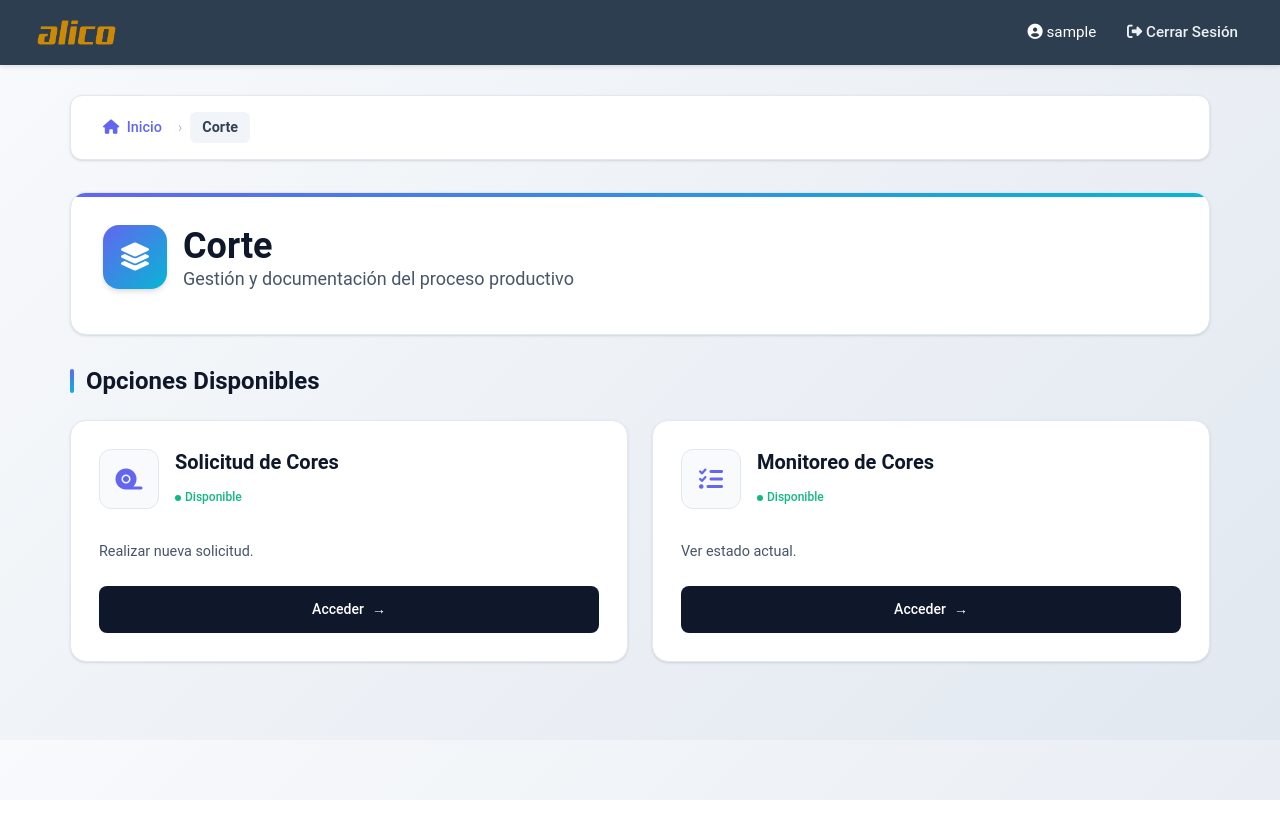
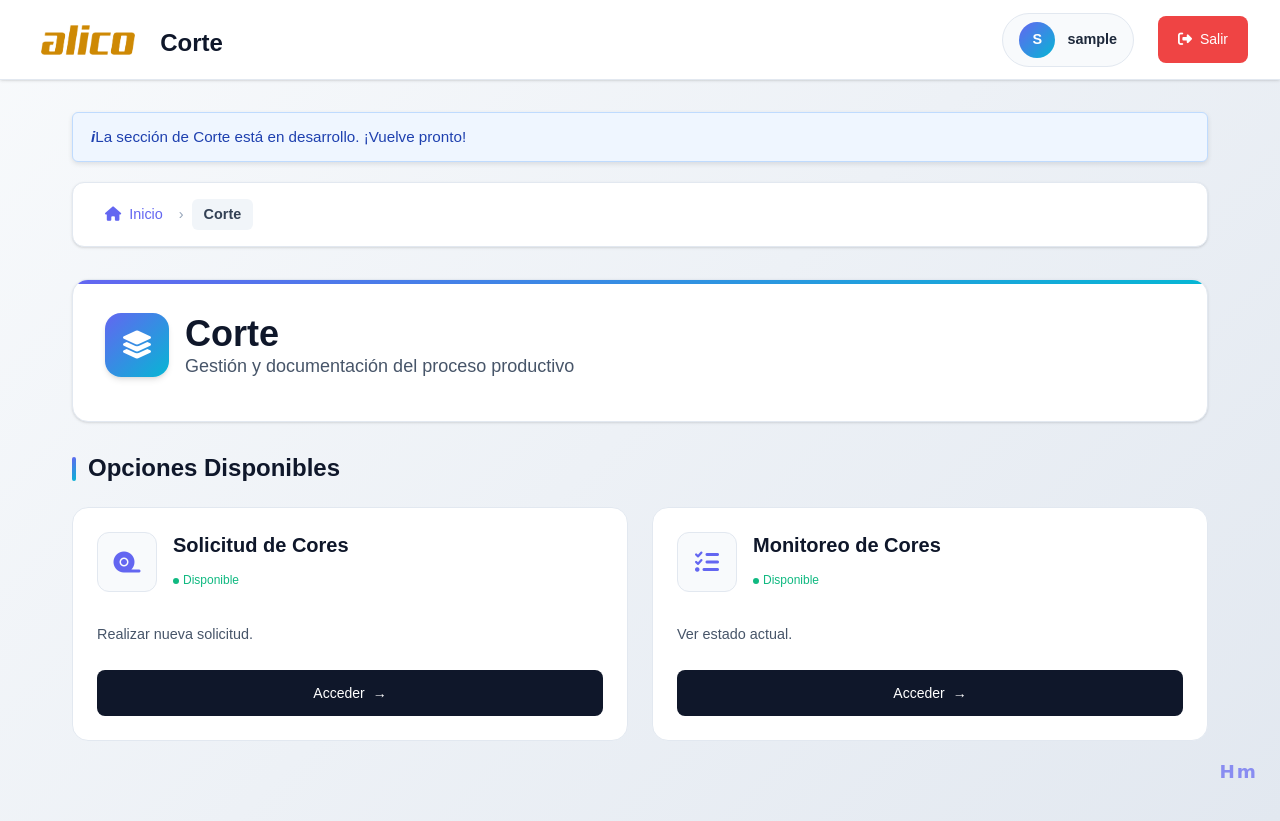
Before and after one commit to alicoedrian/FormsCode, a Flask app: page /proceso/corte in a window 1280 px wide. Before the commit the page ends 800 px from the top, so only its background shows below. Run offline with Flask 3, Linux system fonts and the light colour scheme; the visitor is signed in with stand-in values (Sample User, id 1); some web fonts are replaced.

Commit message:
ajustes styles

```diff
--- a/mi_aplicacion/blueprints/extrusion/extrusion.py
+++ b/mi_aplicacion/blueprints/extrusion/extrusion.py
@@ -32,6 +32,11 @@
             "url": url_for('despeje_linea.despeje_linea_form', origen='extrusion'),
             "icono": "fas fa-broom",
             "descripcion": "Registrar el despeje de línea antes de una nueva orden."
+        },{
+            "nombre": "Monitoreo de Cuchillas",
+            "url": url_for('monitoreo_cuchillas.monitoreo_cuchillas_form', origen='extrusion'),
+            "icono": "fas fa-cogs", # Opcional: puedes usar 'fas fa-cut' también si quieres
+            "descripcion": "Registrar el monitoreo de las cuchillas."
         }
     ]
     return render_template(
--- a/mi_aplicacion/static/css/home_styles.css
+++ b/mi_aplicacion/static/css/home_styles.css
@@ -36,7 +36,7 @@
     font-family: 'Poppins', sans-serif;
     color: var(--gray-800);
     line-height: 1.6;
-    padding-top: 80px;
+    padding-top: 0;
     min-height: 100vh;
 }
 
@@ -50,13 +50,10 @@
     justify-content: space-between;
     align-items: center;
     height: 80px;
-    position: fixed;
-    top: 0;
-    left: 0;
-    right: 0;
-    z-index: 1000;
     box-shadow: var(--shadow-sm);
+    /* NO pongas position: fixed ni top, left, right */
 }
+
 
 .logo-section {
     display: flex;
@@ -83,7 +80,10 @@
     font-weight: 600;
     color: var(--gray-900);
     margin-bottom: 2px;
+    margin-top: 8px;   /* <-- Ajusta este valor hasta que veas que queda alineado */
+    line-height: 1.15; /* Opcional para afinar la altura */
 }
+
 
 .brand-info p {
     font-size: 0.75rem;
@@ -122,6 +122,7 @@
     font-size: 0.9rem;
 }
 
+
 .user-details {
     display: flex;
     flex-direction: column;
@@ -154,6 +155,21 @@
     align-items: center;
     gap: 0.5rem;
     text-decoration: none;
+}
+
+.firma-hm {
+    position: fixed;
+    bottom: 14px;
+    right: 22px;
+    font-size: 1.15rem;
+    color: #6366f1;
+    opacity: 0.7;
+    font-family: 'Poppins', cursive, sans-serif;
+    font-weight: 600;
+    letter-spacing: 2px;
+    z-index: 9999;
+    user-select: none;
+    pointer-events: none;
 }
 
 .logout-button:hover {
--- a/mi_aplicacion/static/css/process_styles.css
+++ b/mi_aplicacion/static/css/process_styles.css
@@ -26,11 +26,9 @@
 }
 
 body {
-    font-family: 'Poppins', sans-serif;
-    background: linear-gradient(135deg, #f8fafc 0%, #e2e8f0 100%);
-    color: var(--gray-800);
-    line-height: 1.6;
+    background: linear-gradient(135deg, var(--gray-50) 0%, var(--gray-200) 100%);
 }
+
 
 /* Breadcrumb Navigation */
 .breadcrumb-nav {
@@ -74,11 +72,16 @@
 }
 
 /* Page Header */
+/* Page Header */
 .page-header {
     background: var(--white);
     border-radius: 16px;
     padding: 2rem;
     margin-bottom: 2rem;
+    /* ¡CAMBIO IMPORTANTE AQUÍ! */
+    /* Remove or set to a small value (e.g., 0 or 1rem) */
+    /* If you want space between header and breadcrumb/page-header, add it to the first element in main. */
+    margin-top: 0;   /* <-- ¡CAMBIA ESTO! */
     box-shadow: var(--shadow-sm);
     border: 1px solid var(--gray-200);
     position: relative;
@@ -197,30 +200,28 @@
 .option-card {
     background: var(--white);
     border-radius: 16px;
-    padding: 1.75rem;
+    padding: 1.5rem;
     text-decoration: none;
     color: inherit;
-    box-shadow: var(--shadow-sm);
     border: 1px solid var(--gray-200);
     transition: all 0.3s cubic-bezier(0.4, 0, 0.2, 1);
+    position: relative;
+    overflow: hidden;
     display: flex;
     flex-direction: column;
-    position: relative;
-    overflow: hidden;
-    min-height: 200px;
+    min-height: 180px;
+
+    opacity: 0;
+    transform: translateY(20px);
+    animation: fadeInUp 0.6s ease-out forwards;
 }
 
-.option-card::before {
-    content: '';
-    position: absolute;
-    top: 0;
-    left: 0;
-    right: 0;
-    height: 3px;
-    background: linear-gradient(90deg, var(--primary), var(--secondary));
-    transform: scaleX(0);
-    transition: transform 0.3s ease;
+.option-card:hover {
+    transform: translateY(-4px);
+    box-shadow: var(--shadow-xl);
+    border-color: var(--gray-300);
 }
+
 
 .option-card:hover {
     transform: translateY(-6px);
--- a/mi_aplicacion/templates/home.html
+++ b/mi_aplicacion/templates/home.html
@@ -66,6 +66,8 @@
             </div>
         </div>
     </main>
+    <div class="firma-hm">Hm</div>
+
 {% endblock %}
 
 {% block scripts %}
--- a/mi_aplicacion/templates/layouts/process_base.html
+++ b/mi_aplicacion/templates/layouts/process_base.html
@@ -1,119 +1,126 @@
 {# d:\DocumentacionEmpaques\mi_aplicacion\templates\layouts\process_base.html #}
 {% extends "layouts/base_minimal.html" %}
 
+{# Estas variables se esperan que sean pasadas por los templates hijos (ej. corte_dashboard.html) #}
+{# Si la vista no las pasa, tendrán los valores por defecto #}
+{% set username = username | default(session.get('user_name', 'Invitado')) %}
+{% set nombre_proceso = nombre_proceso | default('') %}
+
 {# Bloque para el título de la página en la pestaña del navegador #}
-{% block title %}{% block process_title %}Proceso{% endblock %} - Planta Empaque{% endblock %}
+{% block title %}
+    {% block process_title %}{{ nombre_proceso }}{% endblock %} - Planta Empaques
+{% endblock %}
 
 {# Bloque para añadir estilos CSS específicos de la página de proceso #}
 {% block head_css %}
-    {{ super() }} {# <--- ¡ESTA LÍNEA ES CRÍTICA Y DEBE IR AQUÍ! #}
+    {{ super() }}
+
+    <link rel="stylesheet" href="{{ url_for('static', filename='css/css4.css') }}">
+    <link rel="stylesheet" href="{{ url_for('static', filename='css/home_styles.css') }}">
+    <link rel="stylesheet" href="{{ url_for('static', filename='css/process_styles.css') }}">
+
     <style>
-    /* Estilos globales para las páginas de proceso (afectan al body y header/main general) */
         body.process-page-body {
-        background-color: #f4f6f8; /* Un color de fondo suave para las páginas de proceso */
-        margin: 0;
-        padding: 0;
-        font-family: 'Roboto', sans-serif; /* Fuente recomendada */
-        padding-top: 65px; /* Espacio para el header fijo */
-    }
-
-    .process-header {
-        background-color: #2C3E50; /* Color de fondo oscuro para la cabecera */
-        color: white; /* Color del texto de la cabecera */
-        padding: 0 30px;
-        display: flex;
-        justify-content: space-between;
-        align-items: center;
-        height: 65px; /* Altura fija de la cabecera */
-        box-shadow: 0 2px 4px rgba(0,0,0,0.1); /* Sombra suave */
-        position: fixed; /* Hace que la cabecera sea fija al desplazar */
-        top: 0;
-        left: 0;
-        width: 100%;
-        z-index: 1000; /* Asegura que la cabecera esté siempre encima de otros elementos */
-    }
-    .process-header .logo-area img {
-        max-height: 40px; /* Esto es bueno, es un límite */
-        height: 40px;     /* ¡Asegura la altura fija! */
-        width: auto;      /* Permite que el ancho se ajuste automáticamente */
-        vertical-align: middle;
-        /* Opcional: Si quieres que no se salga del contenedor padre y se ajuste si es muy ancha */
-        object-fit: contain;
-    }
-    .process-header .user-info {
-        font-size: 0.95em;
-    }
-    .process-header .user-info span {
-        margin-right: 15px;
-    }
-    .process-header .user-info a {
-        color: #ECF0F1; /* Color de enlace claro */
-        text-decoration: none;
-        font-weight: 500;
-        padding: 8px 12px;
-        border-radius: 4px;
-        transition: background-color 0.2s ease;
-    }
-    .process-header .user-info a:hover {
-        background-color: #3f5870; /* Cambio de color al pasar el ratón */
+            background: linear-gradient(135deg, var(--gray-50) 0%, var(--gray-200) 100%);
+            font-family: 'Poppins', sans-serif;
+            color: var(--gray-800);
+            line-height: 1.6;
+            /* ¡AJUSTA ESTE VALOR! */
+            /* Reemplaza 'Xpx' con la altura exacta que encontraste en el Paso 1 para .home-header */
+            /* Si tu home-header es fijo, este padding es crucial. Si no es fijo, este valor debe ser 0. */
+            padding-top: Xpx; /* Ejemplo: 64px, 72px, etc. */
+            min-height: 100vh;
         }
 
         .process-main-content {
-        padding: 30px;
-        max-width: 1200px; /* Opcional: limita el ancho máximo del contenido principal */
-        margin: 0 auto; /* Centra el contenido principal en la página */
+            max-width: 1200px;
+            margin: 0 auto;
+            padding: 2rem;
+            /* Si quieres un pequeño espacio entre el encabezado y el contenido principal,
+               puedes añadir un margin-top aquí en process-main-content, por ejemplo: */
+            /* margin-top: 1rem; */
         }
 
-    /* Estilos para mensajes flash (notificaciones) */
+        .firma-hm {
+            position: fixed;
+            bottom: 14px;
+            right: 22px;
+            font-size: 1.15rem;
+            color: var(--primary);
+            opacity: 0.7;
+            font-family: 'Poppins', cursive, sans-serif;
+            font-weight: 600;
+            letter-spacing: 2px;
+            z-index: 9999;
+            user-select: none;
+            pointer-events: none;
+        }
+
         .flash-messages-process { list-style: none; padding: 0; margin: 0 0 20px 0; }
         .flash-messages-process li {
             padding: 12px 18px; border-radius: 6px; margin-bottom: 10px; font-size: 0.95em;
             box-shadow: 0 2px 5px rgba(0,0,0,0.1);
         }
         .flash-success { background-color: #d4edda; color: #155724; border: 1px solid #c3e6cb; }
-    .flash-danger  { background-color: #f8d7da; color: #721c24; border: 1px solid #f5c6cb; }
-    .flash-info    { background-color: #d1ecf1; color: #0c5460; border: 1px solid #bee5eb; }
+        .flash-danger  { background-color: #f8d7da; color: #721c24; border: 1px solid #f5c6cb; }
+        .flash-info    { background-color: #d1ecf1; color: #0c5460; border: 1px solid #bee5eb; }
 
     </style>
-{# Este bloque permite que las plantillas hijas añadan estilos CSS adicionales a la sección <head> #}
     {% block process_head_css %}{% endblock %}
 {% endblock %}
 
-{# Este bloque 'body_content' es heredado de base_minimal.html y contendrá toda la estructura del body #}
 {% block body_content %}
-    <header class="process-header">
-        <div class="logo-area">
-            {# Enlace a la página principal usando el blueprint 'main' #}
-            <a href="{{ url_for('main.home') }}">
+    <header class="home-header">
+        <div class="logo-section">
+            <div class="logo-container">
+                <a href="{{ url_for('main.home') }}" class="logo-area">
                     <img src="{{ url_for('static', filename='img/logo.png') }}" alt="Logo Empresa">
                 </a>
             </div>
-        <div class="user-info">
-            <span><i class="fas fa-user-circle"></i> {{ session.get('user_name', 'Invitado') }}</span>
-            {# Enlace para cerrar sesión usando el blueprint 'main' #}
-            <a href="{{ url_for('main.logout') }}"><i class="fas fa-sign-out-alt"></i> Cerrar Sesión</a>
+            <div class="brand-info">
+                <h1>{{ nombre_proceso }}</h1>
+            </div>
+        </div>
+        <div class="user-section">
+            <div class="user-profile">
+                <div class="user-avatar">{{ username[0].upper() }}</div>
+                <div class="user-details">
+                    <div class="user-name">{{ username }}</div>
+                </div>
+            </div>
+            <a href="{{ url_for('main.logout') }}" class="logout-button">
+                <i class="fas fa-sign-out-alt"></i>
+                Salir
+            </a>
         </div>
     </header>
 
     <main class="process-main-content">
-        {# Contenedor para las notificaciones flotantes (AJAX/JS) #}
         <div id="notification-container"></div>
 
+        {% with messages = get_flashed_messages(with_categories=true) %}
+            {% if messages %}
+                <ul class="flash-messages-process">
+                    {% for category, message in messages %}
+                        <li class="flash-{{ category }}">{{ message }}</li>
+                    {% endfor %}
+                </ul>
+            {% endif %}
+        {% endwith %}
 
-        {# ESTE ES EL BLOQUE PRINCIPAL DONDE SE INYECTARÁ EL CONTENIDO ESPECÍFICO DE CADA PÁGINA #}
         {% block process_page_content %}{% endblock %}
     </main>
+
+    <div class="firma-hm">Hm</div>
+
 {% endblock %}
 
-{# Este bloque 'scripts' es heredado de base_minimal.html y es donde se incluyen todos los scripts JS #}
 {% block scripts %}
-    {{ super() }} {# <--- También es recomendable aquí si base_minimal.html tiene scripts #}
-    {# ESTE ES EL BLOQUE ESPECÍFICO PARA SCRIPTS DE LA PÁGINA INDIVIDUAL #}
-    {# Las plantillas hijas como empalme_turno_form.html deben usar este bloque #}
-    {% block process_page_scripts %}{% endblock %}
+    {{ super() }}
 
-    {# Pequeño script para añadir una clase al body, si es necesario. Puede moverse al CSS si es estático. #}
     <script>
         document.body.classList.add('process-page-body');
     </script>
+
+    {% block process_page_scripts %}{% endblock %}
 {% endblock %}
--- a/mi_aplicacion/templates/processes/laminacion/laminacion_form_mezclas.html
+++ b/mi_aplicacion/templates/processes/laminacion/laminacion_form_mezclas.html
@@ -77,15 +77,15 @@
                     {# --- FIN NUEVO CAMPO --- #}
                     <div class="form-question-card">
                         <label for="peso_adhesivo" class="form-label">Peso adhesivo (kg) <span class="required-asterisk">*</span></label>
-                        <input type="number" step="0.01" class="form-control" id="peso_adhesivo" name="peso_adhesivo" required placeholder="Ej. 10.50" value="{{ form_data.peso_adhesivo | default('') }}">
+                        <input type="number" step="0.01" class="form-control" id="peso_adhesivo" name="peso_adhesivo" required placeholder="Ej. 100" value="{{ form_data.peso_adhesivo | default('') }}">
                     </div>
                     <div class="form-question-card">
                         <label for="peso_correactante" class="form-label">Peso correactante (kg) <span class="required-asterisk">*</span></label>
-                        <input type="number" step="0.01" class="form-control" id="peso_correactante" name="peso_correactante" required placeholder="Ej. 1.23" value="{{ form_data.peso_correactante | default('') }}">
+                        <input type="number" step="0.01" class="form-control" id="peso_correactante" name="peso_correactante" required placeholder="Ej. 78" value="{{ form_data.peso_correactante | default('') }}">
                     </div>
                     <div class="form-question-card">
                         <label for="relacion_mezcla" class="form-label">Relación de mezcla <span class="required-asterisk">*</span></label>
-                        <input type="number" step="0.01" class="form-control" id="relacion_mezcla" name="relacion_mezcla" required placeholder="Ej. 5.67" value="{{ form_data.relacion_mezcla | default('') }}">
+                        <input type="number" step="0.01" class="form-control" id="relacion_mezcla" name="relacion_mezcla" required placeholder="Ej. 1.28" value="{{ form_data.relacion_mezcla | default('') }}">
                     </div>
                 </div>
             </fieldset>
--- a/mi_aplicacion/templates/shared_forms/monitoreo_cuchillas_form.html
+++ b/mi_aplicacion/templates/shared_forms/monitoreo_cuchillas_form.html
@@ -187,8 +187,9 @@
                     </div>
                 </div>
             </fieldset>
-
-            <button type="submit" class="btn btn-success me-2">Registrar Monitoreo</button>
+                <button type="submit" class="btn-submit">
+                    <i class="fas fa-save"></i> Registrar
+                </button>
         </form>
     </div>
 
```
Also changed, not shown: mi_aplicacion/templates/login.html (+0 -14 lines). Lines whose indentation alone changed are shown as unchanged.
